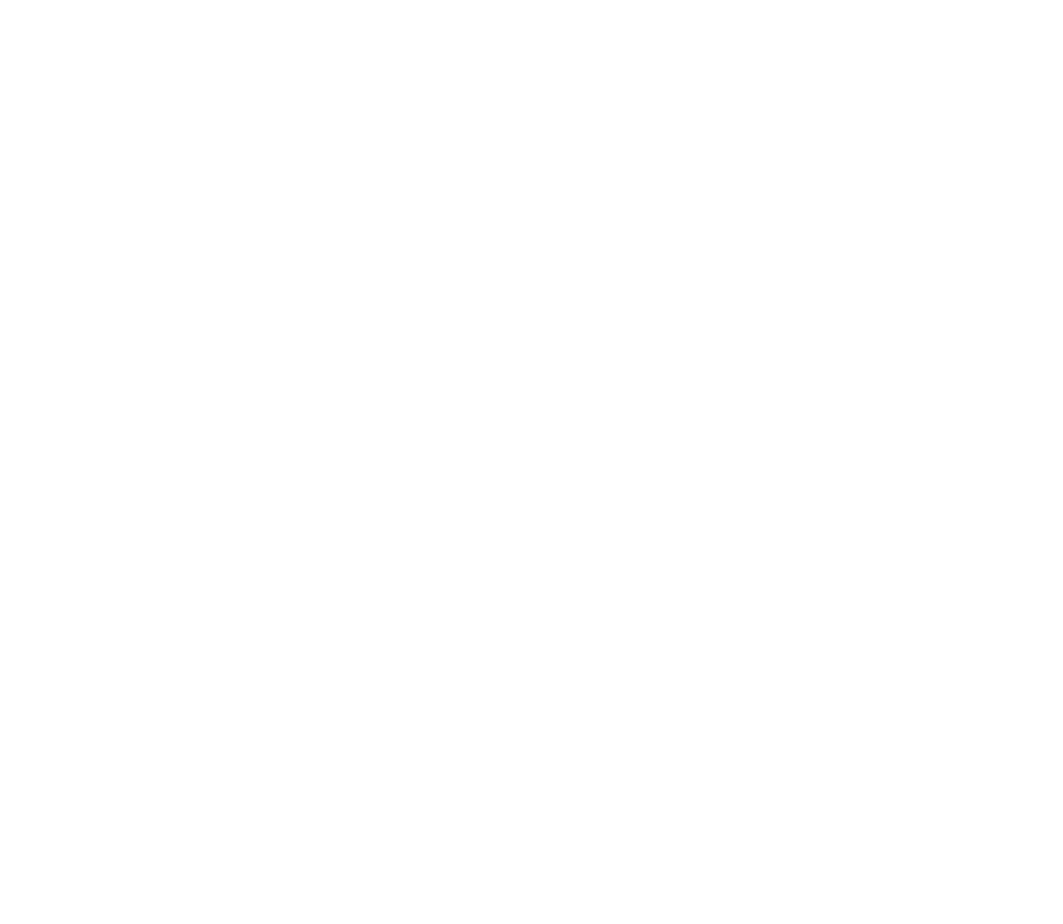
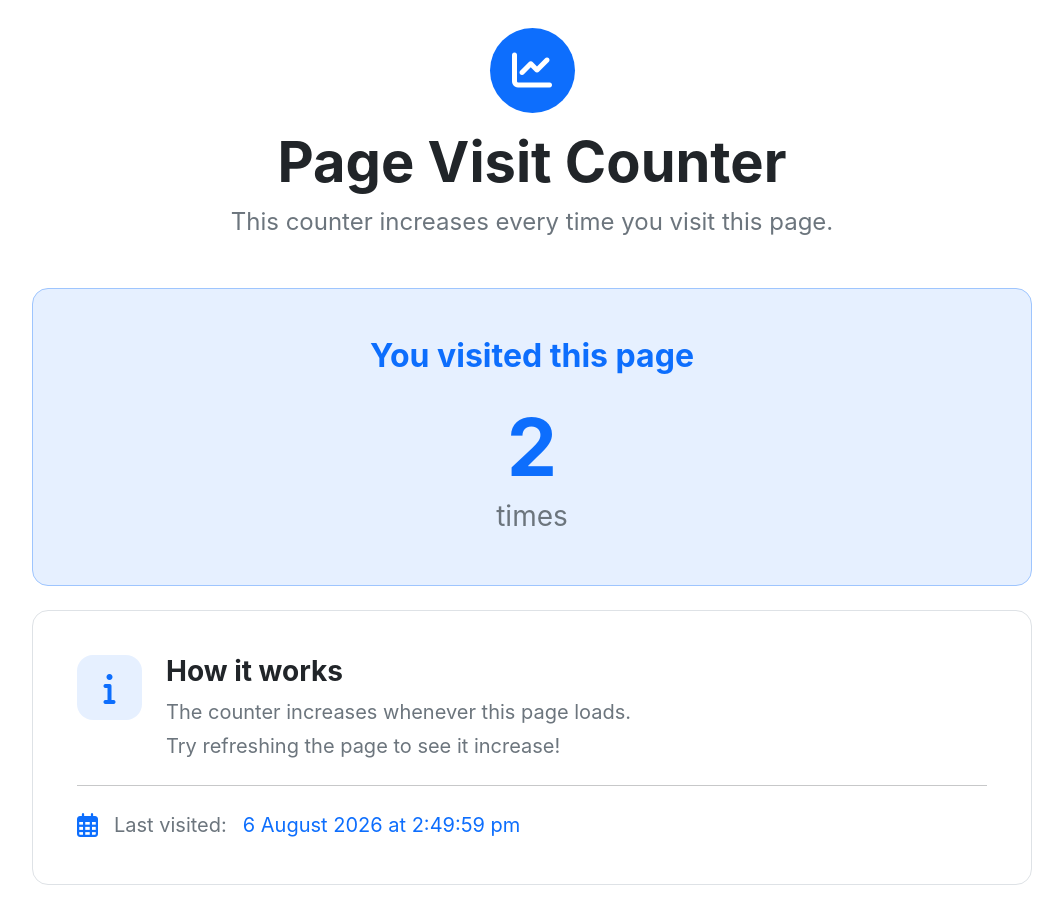
Before and after one commit to jk-star/test-demo-app, a React (Create React App) app: page / in a window 1280 px wide. Shown: the part 3580-4504 px from the top of the page, without its empty margins (108-1171 px from the left). Before the commit the page ends 3544 px from the top, so only its background shows below. Built offline with nearby package versions, Linux system fonts and the light colour scheme.

Commit message:
task4 page visit counter done

```diff
--- a/src/App.js
+++ b/src/App.js
@@ -8,6 +8,7 @@ import ProductCard from './component/ProductCard';
 import UserProfile from './component/UserProfile';
 import ShoppingCart from './component/ShoppingCart';
 import Login from './component/Login';
+import PageVisitCounter from './component/PageVisitCounter';
 
 function App() {
   let name = 'Jyoti';
@@ -58,6 +59,7 @@ function App() {
       <UserProfile />
       <ShoppingCart />
       <Login />
+      <PageVisitCounter />
     </>
   );
 }
--- /dev/null
+++ b/src/component/PageVisitCounter.js
@@ -0,0 +1,148 @@
+import React, { useEffect, useState } from "react";
+
+const PageVisitCounter = () => {
+
+    const [visitCount, setVisitCount] = useState(0);
+    const [lastVisited, setLastVisited] = useState("");
+
+    useEffect(() => {
+        setVisitCount(prev => prev + 1);
+
+        const now = new Date();
+
+        setLastVisited(
+            now.toLocaleString("en-IN", {
+                dateStyle: "long",
+                timeStyle: "medium"
+            })
+        );
+    }, []);
+
+    return (
+        <div className="container-fluid bg-light min-vh-100 py-3">
+
+            <div className="container">
+
+                {/* Main Card */}
+                <div className="card border-0 shadow-sm rounded-4">
+
+                    <div className="card-body p-4 p-md-5">
+
+                        {/* Header */}
+                        <div className="text-center mb-5">
+
+                            <div
+                                className="bg-primary rounded-circle d-flex align-items-center justify-content-center mx-auto mb-3"
+                                style={{
+                                    width: "85px",
+                                    height: "85px"
+                                }}
+                            >
+                                <i className="fa-solid fa-chart-line text-white fs-1"></i>
+                            </div>
+
+                            <h1 className="display-4 fw-bold">
+                                Page Visit Counter
+                            </h1>
+
+                            <p className="text-secondary fs-4 mb-0">
+                                This counter increases every time you visit this page.
+                            </p>
+
+                        </div>
+
+
+                        {/* Counter Box */}
+                        <div className="border border-primary-subtle bg-primary bg-opacity-10 rounded-4 text-center p-5 mb-4">
+
+                            <h2 className="fw-bold text-primary mb-4">
+                                You visited this page
+                            </h2>
+
+                            <div className="display-1 fw-bold text-primary">
+                                {visitCount}
+                            </div>
+
+                            <div className="fs-3 text-secondary">
+                                times
+                            </div>
+
+                        </div>
+
+
+                        {/* How it works */}
+                        <div className="card border rounded-4">
+
+                            <div className="card-body p-4">
+
+                                <div className="row align-items-start">
+
+                                    {/* Icon */}
+                                    <div className="col-auto">
+
+                                        <div
+                                            className="bg-primary bg-opacity-10 text-primary rounded-4 d-flex align-items-center justify-content-center"
+                                            style={{
+                                                width: "65px",
+                                                height: "65px"
+                                            }}
+                                        >
+                                            <i className="fa-solid fa-info fs-2"></i>
+                                        </div>
+
+                                    </div>
+
+
+                                    {/* Content */}
+                                    <div className="col">
+
+                                        <h3 className="fw-bold mb-2">
+                                            How it works
+                                        </h3>
+
+                                        <p className="text-secondary fs-5 mb-1">
+                                            The counter increases whenever this page loads.
+                                        </p>
+
+                                        <p className="text-secondary fs-5 mb-0">
+                                            Try refreshing the page to see it increase!
+                                        </p>
+
+                                    </div>
+
+                                </div>
+
+
+                                <hr className="my-4" />
+
+
+                                {/* Last Visited */}
+                                <div className="d-flex align-items-center gap-3">
+
+                                    <i className="fa-regular fa-calendar-days text-primary fs-4"></i>
+
+                                    <span className="text-secondary fs-5">
+                                        Last visited:
+                                    </span>
+
+                                    <span className="text-primary fs-5">
+                                        {lastVisited}
+                                    </span>
+
+                                </div>
+
+                            </div>
+
+                        </div>
+
+                    </div>
+
+                </div>
+
+            </div>
+
+        </div>
+    );
+};
+
+export default PageVisitCounter;
```
